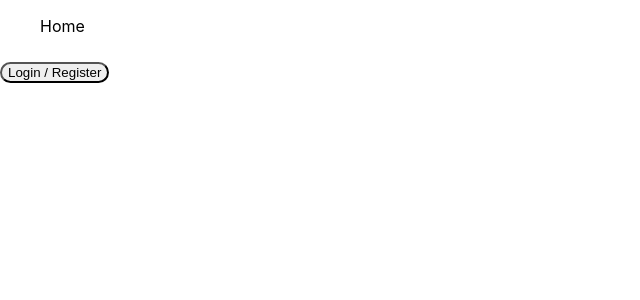
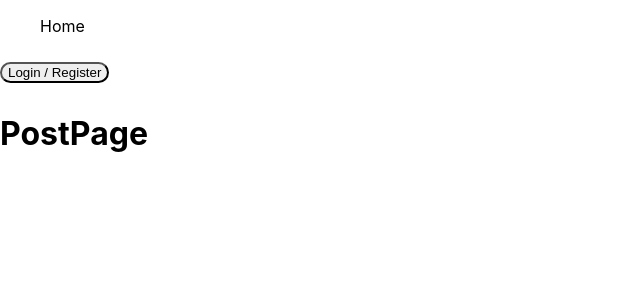
Before and after one commit to MatthewMcLendon/socialize, a React (Create React App) app: page /posts/1 in a window 1280 px wide. Shown: the top 300 px of the page, without its empty margins (0-640 px from the left). Built offline with nearby package versions, Linux system fonts and the light colour scheme; no server answers.

Commit message:
func: navigate to post detail page on click

```diff
--- a/src/App.js
+++ b/src/App.js
@@ -9,6 +9,7 @@ import HomePage from "./components/routes/HomePage";
 import ProfilePage from "./components/routes/ProfilePage";
 import ThreadPage from "./components/routes/ThreadPage";
 import ThreadExplorePage from "./components/routes/ThreadExporePage";
+import PostPage from "./components/routes/PostPage";
 
 function App() {
   return (
@@ -23,6 +24,7 @@ function App() {
               <Route path="/profile/:id" element={<ProfilePage />} />
               <Route path="/threads" element={<ThreadExplorePage />} />
               <Route path="/threads/:id" element={<ThreadPage />} />
+              <Route path="/posts/:id" element={<PostPage />} />
             </Routes>
           </PostProvider>
         </ThreadProvider>
--- a/src/components/posts/Post.js
+++ b/src/components/posts/Post.js
@@ -14,11 +14,13 @@ export default function Post({ post }) {
   }, [users, post]);
 
   return (
+    <Link to={`/posts/${post.id}`}>
       <Card>
         <h3>{post.title}</h3>
         <Link to={`/profile/${user.id}`}>{user.username}</Link>
         {post.image ? <img src={post.image} alt="" /> : null}
         <p>{post.text}</p>
       </Card>
+    </Link>
   );
 }
--- /dev/null
+++ b/src/components/routes/PostPage.js
@@ -0,0 +1,7 @@
+export default function PostPage() {
+  return (
+    <main>
+      <h1>PostPage</h1>
+    </main>
+  );
+}
```
Lines whose indentation alone changed are shown as unchanged.
